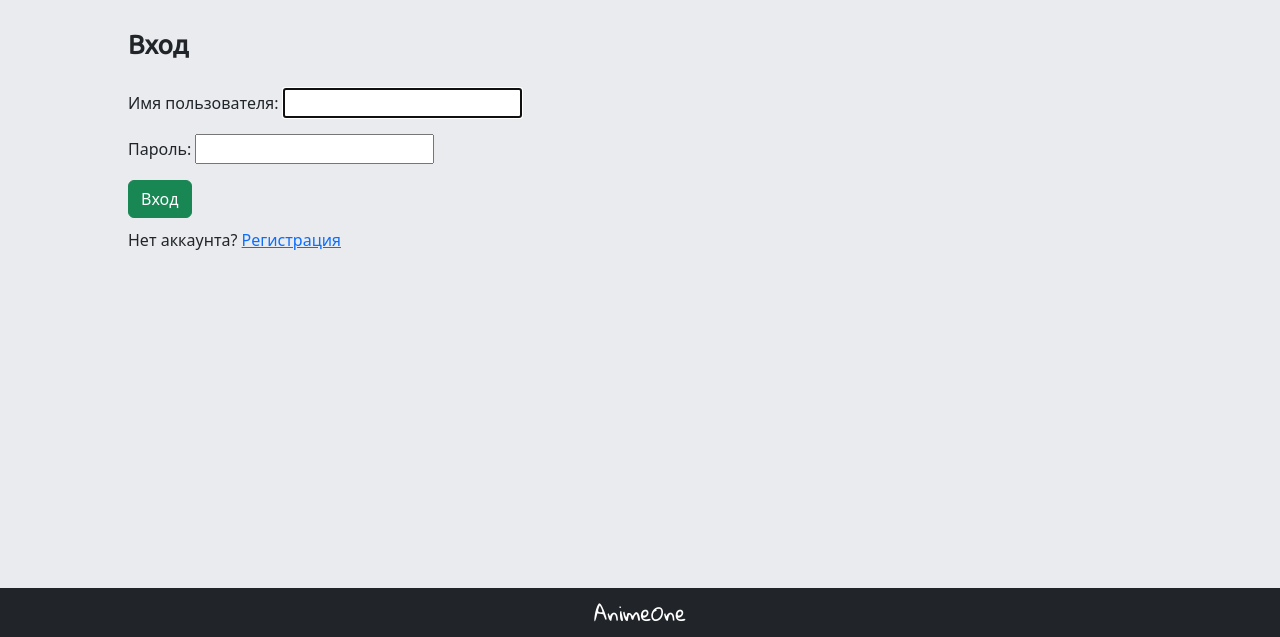
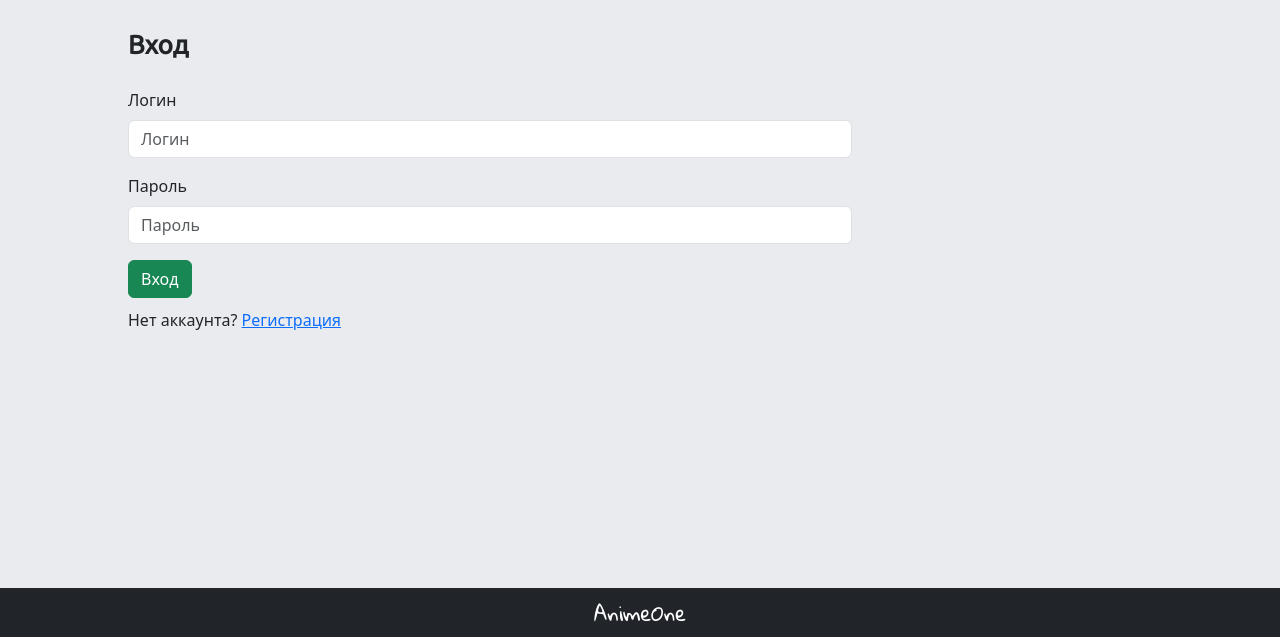
Before and after one commit to katsuyorii/anime_site, a Django app: page /accounts/login/ in a window 1280 px wide. Shown: the part 51-688 px from the top of the page. Run offline with Django 4.2, Linux system fonts and the light colour scheme.

Commit message:
add style form login

```diff
--- a/mysite/users/forms.py
+++ b/mysite/users/forms.py
@@ -1,11 +1,22 @@
 from django.contrib.auth.forms import AuthenticationForm
+from django import forms
 from .models import User
 
 
 class UserLoginForm(AuthenticationForm):
+    username = forms.CharField(widget=forms.TextInput(attrs={
+        'class': "form-control",
+        'placeholder': "Логин",
+    }))
+
+    password = forms.CharField(widget=forms.PasswordInput(attrs={
+        'class': "form-control",
+        'placeholder': "Пароль",
+    }))
+
     class Meta:
         model = User
         fields = [
             'username',
-            'password'
+            'password',
         ]
--- a/mysite/users/templates/users/login.html
+++ b/mysite/users/templates/users/login.html
@@ -13,7 +13,14 @@
             <div class="main-block-login">
                 <form method="POST">
                     {% csrf_token %}
-                    {{ form.as_p }}
+                    <div class="mb-3">
+                        <label for="{{ form.username.id_for_label }}" class="form-label">Логин</label>
+                        {{ form.username }}
+                    </div>
+                    <div class="mb-3">
+                        <label for="{{ form.password.id_for_label }}" class="form-label">Пароль</label>
+                        {{ form.password }}
+                    </div>
                     <button type="submit" class="btn btn-success">Вход</button>
                 </form>
                 <p class="main-block-login-reg">Нет аккаунта? <a class="main-block-login-a"
```
Also changed, not shown: mysite/users/views.py (line endings or trailing spaces).
